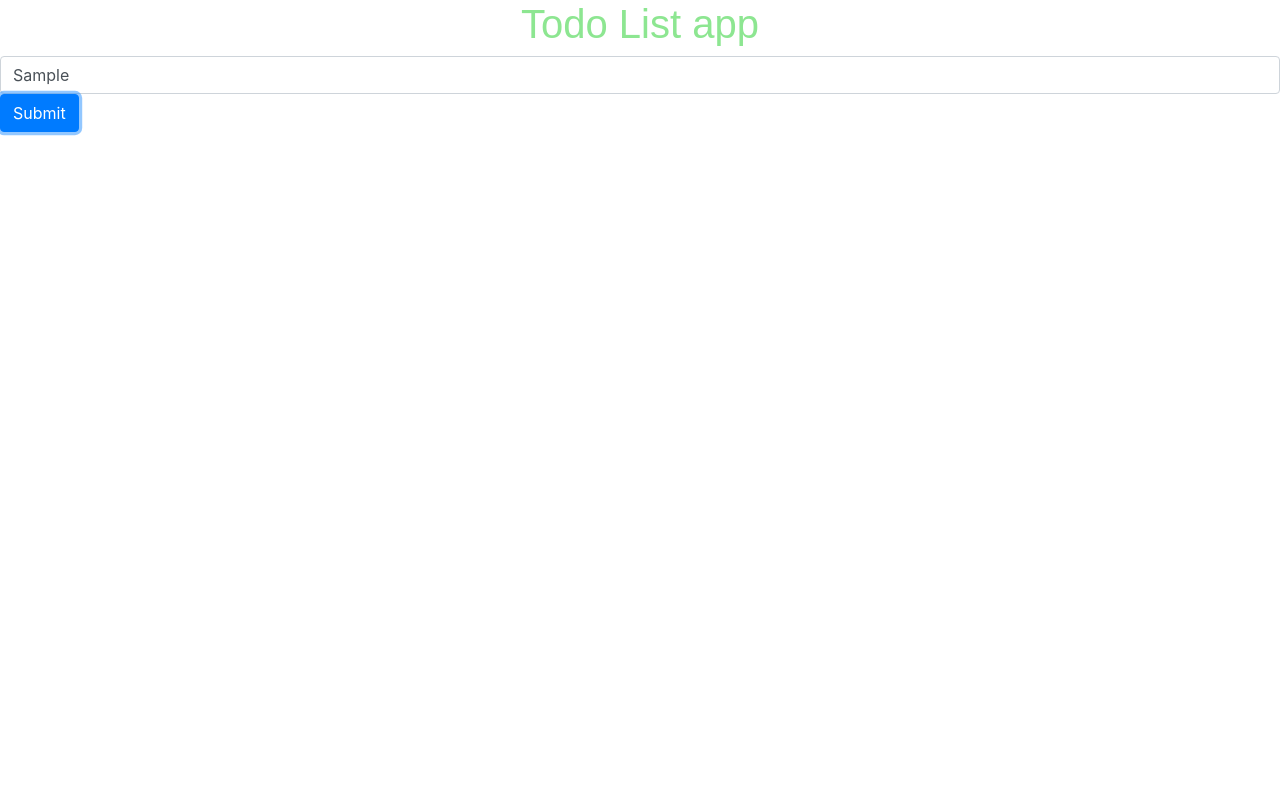
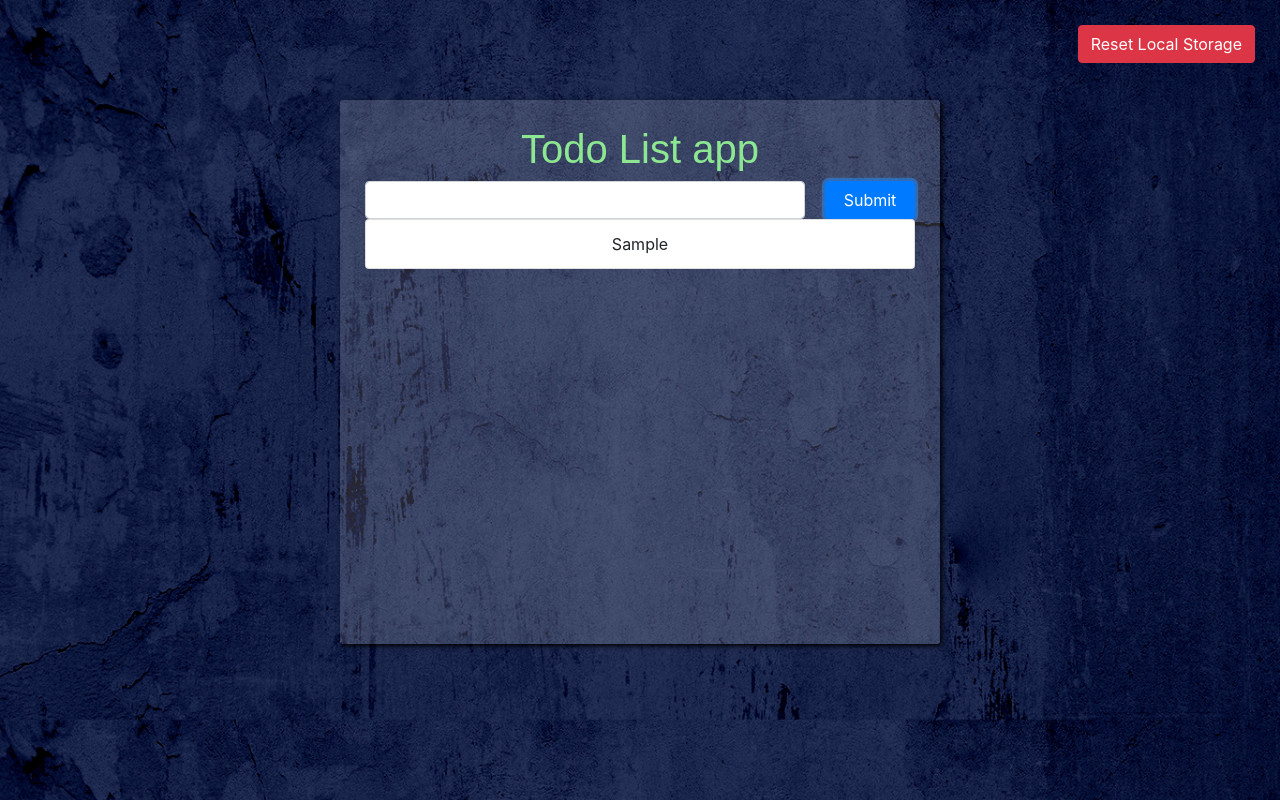
Before and after one commit to klauza/toDoVanilla, a website: page index.html in a window 1280 px wide. Both pictures are taken after typing "Sample" into the empty fields and a click on the button "Submit". Drawn offline with nearby package versions, Linux system fonts and the light colour scheme; a web font is replaced by a local one.

Commit message:
js and css funcitonality added

```diff
--- a/css/scss/_general.scss
+++ b/css/scss/_general.scss
@@ -25,7 +25,10 @@
 
 body{
     font-size: 16px;
+    background-image: url('../media/bg.jpg');
     background-color: #747474;
+
+    background-size: cover;
 }
 h1{
   color: $light-green;
--- a/css/scss/_page.scss
+++ b/css/scss/_page.scss
@@ -1,3 +1,38 @@
+#main{
+  width: 600px;
+  margin: 100px auto 0 auto;
+  background-color: rgba(255, 255, 255, 0.15);
+  padding: 25px;
+  box-shadow: 2px 2px 5px black;
+  border-radius: 3px;
+}
+
+#todo-list-container{
+  overflow-y: auto;
+  height: 400px;
+}
+
+#new-todo-input {
+  width: 440px;
+  position: relative;
+  display: inline-block;
+}
+#submit-new-todo-btn{
+  float: right;
+  width: 90px;
+}
+#todo-list-container li{
+  cursor: pointer;
+  &:hover{
+    background: rgb(255, 122, 122);
+  }
+}
+
+#reset-storage-button{
+  position: absolute;
+  top: 0; right: 0;
+  margin: 25px;
+}
 ul{
   text-align: center;
 }
--- a/index.html
+++ b/index.html
@@ -16,7 +16,7 @@
 
 <div id="main">
   <h1 class="small-bottom-margin" id="header">Todo List app</h1>
-  <div id="new-todo-form-contianer" class="small-bottom-margin">
+  <div id="new-todo-form-container" class="small-bottom-margin">
     <input type="text" class="form-control" id="new-todo-input">
     <button class="btn btn-primary" id="submit-new-todo-btn">Submit</button>
   </div>
@@ -27,7 +27,7 @@
 
 
 
-
+<button id="reset-storage-button" class="btn btn-danger">Reset Local Storage</button>
 
 
 <script src="https://code.jquery.com/jquery-3.3.1.min.js"> </script>
--- a/js/javaScript.js
+++ b/js/javaScript.js
@@ -0,0 +1,65 @@
+const storageKey = "store_todos"  //can store stirng only, so need 2 functions
+
+//one for converting FROM the storage
+const convertStringToObj = (str) => JSON.parse(str) || []; //we always want an array as return
+
+//second for converting TO the storage
+const convertObjToString = (obj) => JSON.stringify(obj) || ""; //we always want a string as return
+
+const getTodos = () => convertStringToObj(localStorage.getItem(storageKey));
+
+const addTodo = (todo) => localStorage.setItem(storageKey, convertObjToString([...getTodos(), todo]));
+
+//same array minus the item we want to delete
+const deleteTodo = (todo) => localStorage.setItem(storageKey, convertObjToString(getTodos().filter(_todo => _todo !== todo)));
+
+//build an element and returns it
+const buildTodoEl = (todo) => {
+  const el = document.createElement("li");
+  el.classList.add("list-group-item");
+  el.innerText = todo;
+  return el;
+}
+
+const appendLiToDom = (el) => document.getElementById("todo-list-container").appendChild(el);
+
+const clearTodoListDisplay = () => document.getElementById("todo-list-container").innerHTML = "";
+
+const clearInput = () => document.getElementById("new-todo-input").value = "";
+
+const displayTodos = () => {
+  clearInput();
+  clearTodoListDisplay();
+  getTodos().forEach(_todo => appendLiToDom(buildTodoEl(_todo)));
+  initClickListeners();
+}
+
+const initClickListeners = () => {
+  Array.from(document.getElementsByClassName("list-group-item")).forEach(_item => {
+    _item.addEventListener("click", ($event) => {
+      const todo = $event.target.innerText;
+      if(window.confirm("Are you sure you want to delete this task? " + todo)){
+        deleteTodo(todo);
+        displayTodos();
+      }
+    });
+  });
+}
+
+document.addEventListener("DOMContentLoaded", () => displayTodos());
+
+
+//submit button
+document.getElementById("submit-new-todo-btn").addEventListener("click", ($event) => {
+  const newTodoInput = document.getElementById("new-todo-input");
+  if(newTodoInput.value){
+    addTodo(newTodoInput.value.trim()); //trim removes white space
+    displayTodos();
+  }
+})
+
+//reset local storage button
+document.getElementById("reset-storage-button").addEventListener("click", ($event) => {
+  localStorage.removeItem(storageKey);
+  displayTodos();
+})
```
Also changed, not shown: css/style.css.
